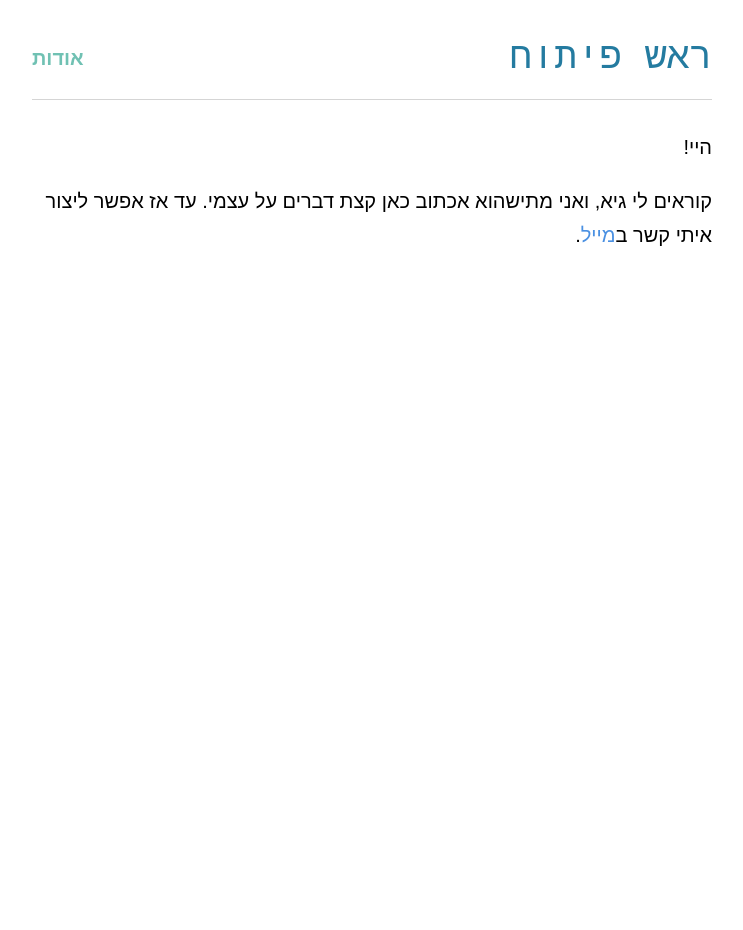
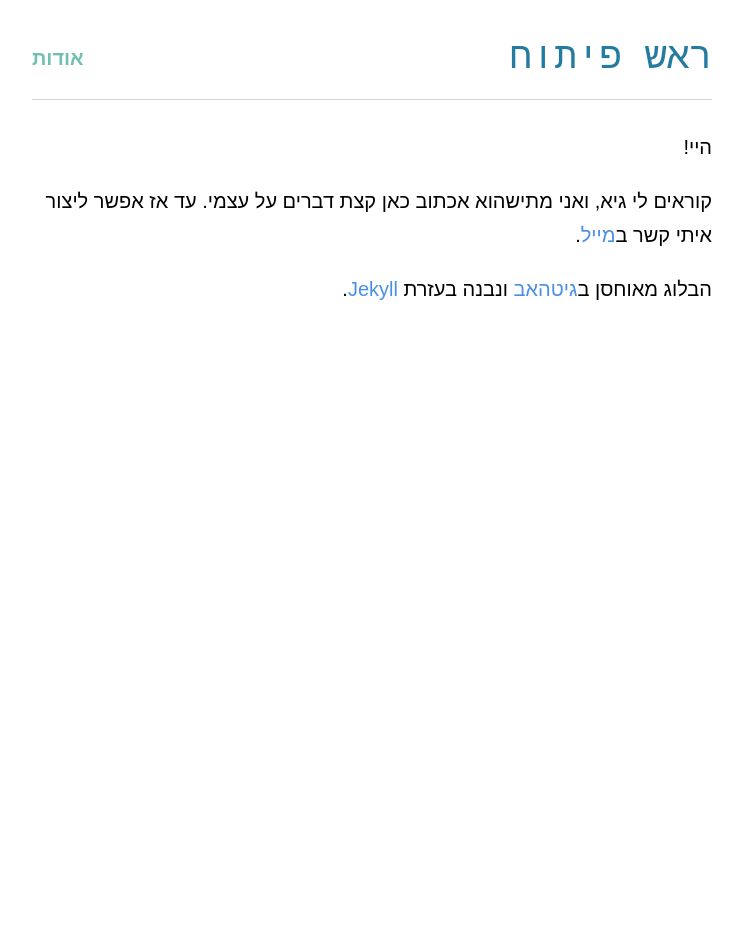
Before and after one commit to guytepper/devhead.co.il, a Jekyll site: the page built from about/index.md, in a window 1280 px wide. Shown: the whole page, without its empty margins (268-1011 px from the left). Built offline with Jekyll 4.4.1, drawn with Linux system fonts in a browser that asks for light colours; some web fonts are replaced.

Commit message:
Changed about page

```diff
--- a/about/index.md
+++ b/about/index.md
@@ -5,3 +5,5 @@ title: אודות
 היי!
 
 קוראים לי גיא, ואני מתישהוא אכתוב כאן קצת דברים על עצמי. עד אז אפשר ליצור איתי קשר ב[מייל](mailto:guytepper@gmail.com).
+
+הבלוג מאוחסן ב[גיטהאב](https://github.com/guytepper/guytepper.github.io/) ונבנה בעזרת [Jekyll](http://jekyllrb.com/).
```
